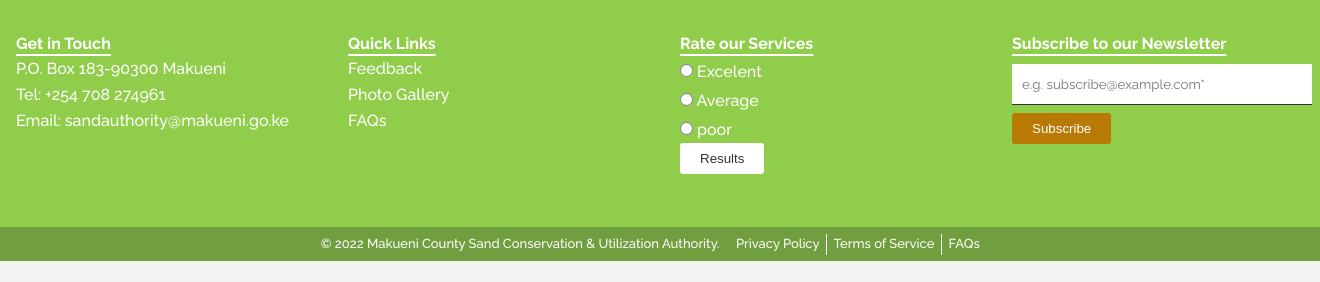
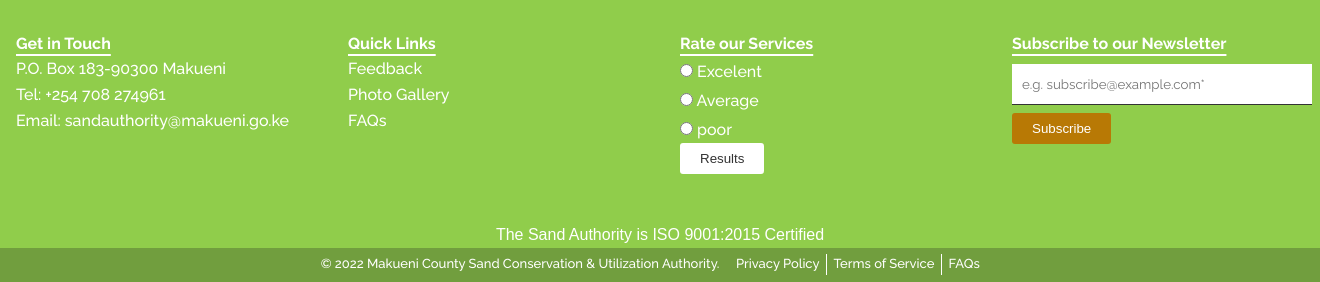
Before and after one commit to enockabere/Mak-Website, a Django app: page /contact in a window 1320 px wide. Shown: the part 1278-1560 px from the top of the page. Before the commit the page ends 1539 px from the top, so only its background shows below. Run offline with Django 4.2, Linux system fonts and the light colour scheme; data that the repository does not hold is empty; some libraries are stand-ins or nearby versions.

Commit message:
ISO certification

```diff
--- a/base/templates/footer.html
+++ b/base/templates/footer.html
@@ -63,6 +63,10 @@
         </div>
     </div>
 
+    <div class="certified">
+        <p>The Sand Authority is ISO 9001:2015 Certified</p>
+    </div>
+
     <div class="copyright ">
         <p>&copy; 2022 Makueni County Sand Conservation & Utilization Authority.</p>
         <ul>
@@ -81,4 +85,5 @@
 
         </ul>
     </div>
+
 </footer>
--- a/root/settings/__init__.py
+++ b/root/settings/__init__.py
@@ -4,5 +4,5 @@
 #     live = False
 # except ImportError:
 #     live = True
-# if live
+# if live:
 from .production import *
--- a/root/settings/local.py
+++ b/root/settings/local.py
@@ -10,7 +10,7 @@ SECRET_KEY = 'django-insecure-kos#arysn&f%^lq3#ey2$_%46@u+$%&7blhxt86&iizicrjaf@
 # SECURITY WARNING: don't run with debug turned on in production!
 DEBUG = True
 
-ALLOWED_HOSTS = ['localhost', '127.0.0.1', 'makueni-sand-authotiry.herokuapp.com']
+ALLOWED_HOSTS = ['localhost', 'makueni-sand-authotiry.herokuapp.com']
 
 # Database
 # https://docs.djangoproject.com/en/3.0/ref/settings/#databases
--- a/static/css/style.css
+++ b/static/css/style.css
@@ -2367,7 +2367,6 @@ footer .copyright {
   background-color: #719e3e;
   color: rgb(255, 255, 255);
   border-color: rgb(255, 255, 255);
-  margin-top: 1em;
   text-align: left;
   padding-block: 0.5em;
   display: flex;
@@ -2395,6 +2394,12 @@ footer .copyright ul li:last-child {
 }
 footer .copyright ul li:hover {
   text-decoration: underline;
+}
+footer .certified {
+  padding-top: 0.5em;
+  font-family: sans-serif;
+  font-size: medium;
+  text-align: center;
 }
 
 #preloader {
--- a/static/scss/globals/_main.scss
+++ b/static/scss/globals/_main.scss
@@ -768,7 +768,7 @@ footer {
 
     .copyright {
         @include set_background($primary_color_darker);
-        margin-top: 1em;
+
         text-align: left;
         padding-block: .5em;
         display: flex;
@@ -801,6 +801,14 @@ footer {
                 }
             }
         }
+    }
+
+    .certified{
+        padding-top: .5em;
+        font-family: sans-serif;
+        font-size: medium;
+        text-align: center;
+        // @include set_background($primary_color_darker);
     }
 }
 
```
Also changed, not shown: base/views.py (+17 -4 lines), root/urls.py (+6 -1 lines), base/templates/403.html (added), base/templates/404.html (added), base/templates/500.html (added).
